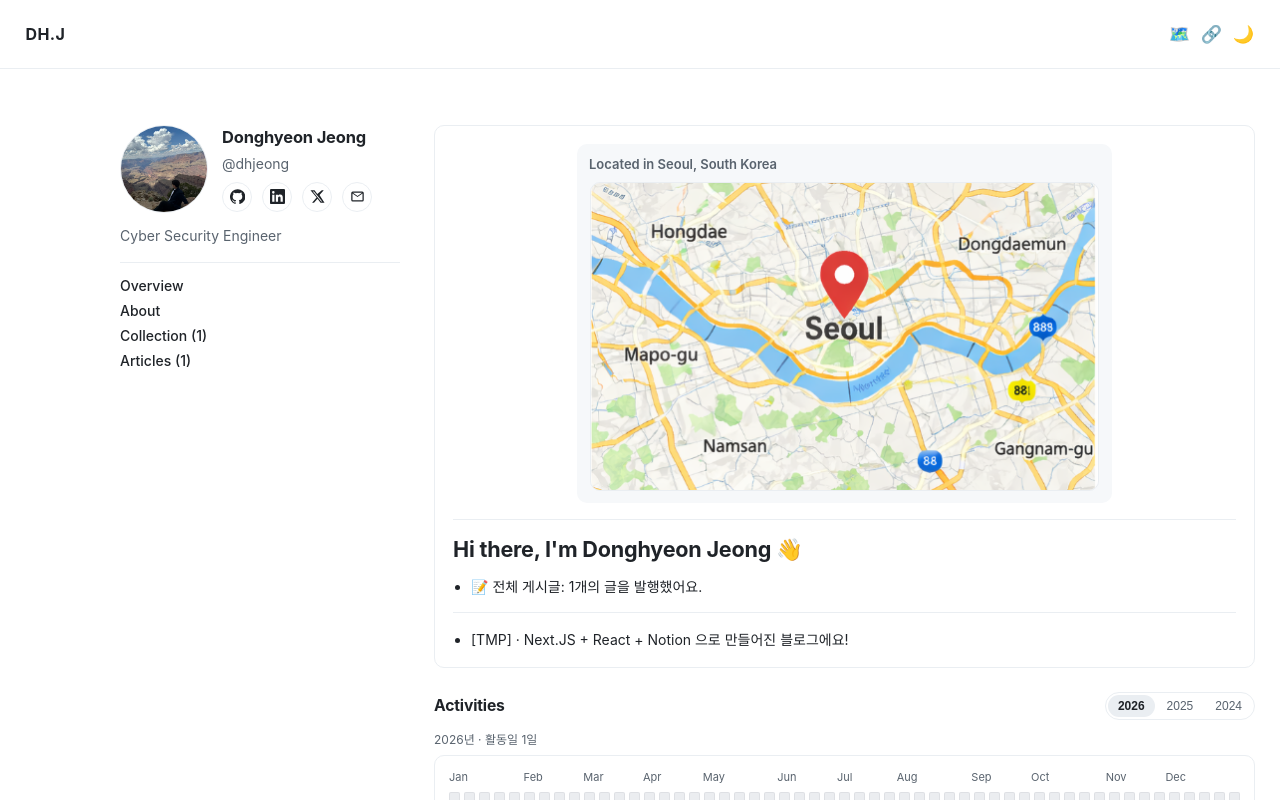
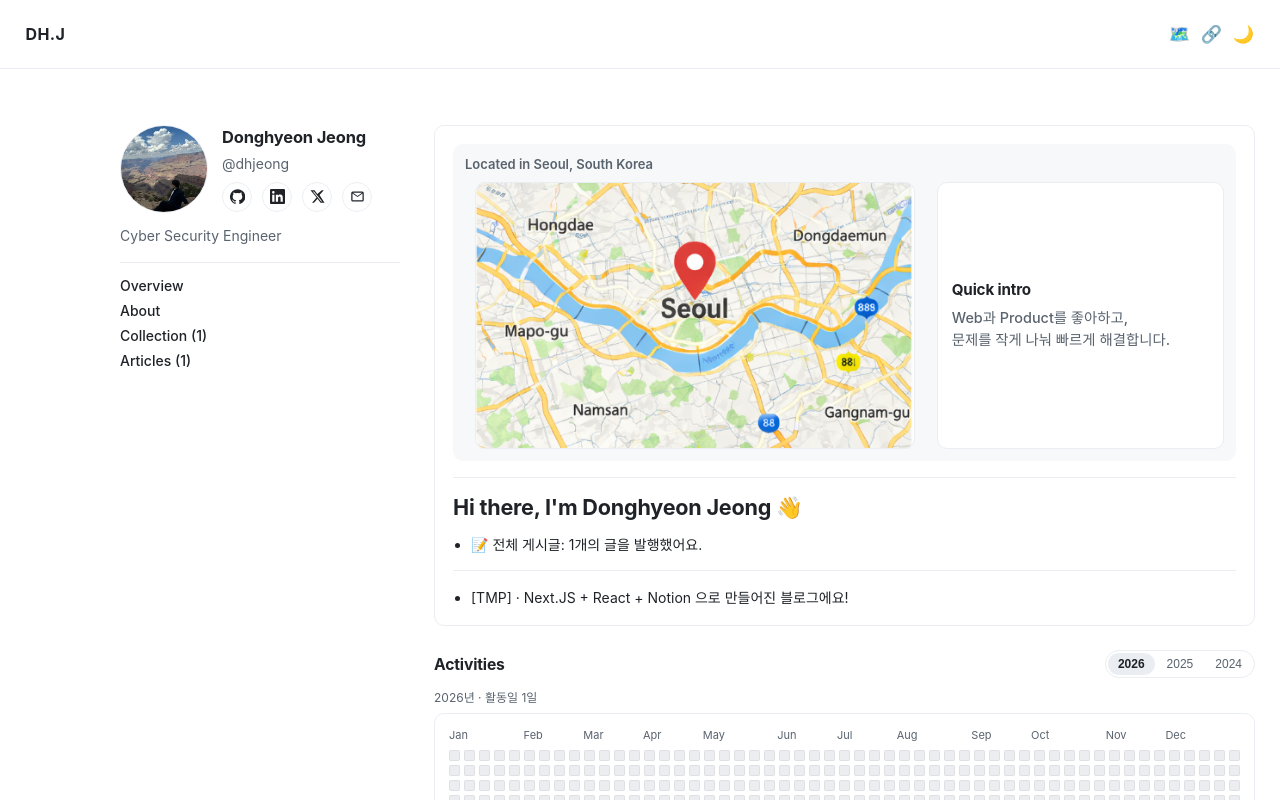
Before and after one commit to dhje0ng/blog, a Next.js app: page /overview in a window 1280 px wide. Shown: the top 800 px of the page. Built offline with nearby package versions, Linux system fonts and the light colour scheme.

Commit message:
Refine overview map layout with intro note card

```diff
--- a/app/globals.css
+++ b/app/globals.css
@@ -725,6 +725,13 @@ a {
   justify-content: center;
 }
 
+.overview-map-layout {
+  display: grid;
+  grid-template-columns: minmax(0, 1.6fr) minmax(220px, 1fr);
+  gap: 12px;
+  align-items: stretch;
+}
+
 .overview-map-frame-shell {
   width: 100%;
   border-radius: 10px;
@@ -749,11 +756,42 @@ a {
   font-weight: 600;
 }
 
+.overview-map-note {
+  border: 1px solid var(--line-subtle);
+  border-radius: 10px;
+  background: var(--bg);
+  padding: 14px;
+  display: flex;
+  flex-direction: column;
+  justify-content: center;
+  gap: 8px;
+}
+
+.overview-map-note h3 {
+  margin: 0;
+  font-size: 0.95rem;
+  letter-spacing: -0.01em;
+}
+
+.overview-map-note p {
+  margin: 0;
+  font-size: 0.9rem;
+  line-height: 1.5;
+  color: var(--muted);
+  font-weight: 500;
+}
+
 .overview-map-frame {
   width: 100%;
   height: auto;
   border: 0;
   display: block;
+}
+
+@media (max-width: 860px) {
+  .overview-map-layout {
+    grid-template-columns: 1fr;
+  }
 }
 
 .overview-readme-divider {
--- a/app/overview/OverviewMap.tsx
+++ b/app/overview/OverviewMap.tsx
@@ -52,7 +52,7 @@ export function OverviewMap() {
     <div
       className="overview-map-frame-shell"
       style={{
-        width: `min(100%, ${selectedMap.width}px)`
+        width: `min(100%, 440px)`
       }}
     >
       <Image
--- a/app/overview/page.tsx
+++ b/app/overview/page.tsx
@@ -178,8 +178,18 @@ export default async function OverviewPage() {
             <article className="overview-readme" aria-label="profile introduction">
               <div className="overview-map-banner">
                 <p>Located in Seoul, South Korea</p>
-                <div className="overview-map-wrap">
-                  <OverviewMap />
+                <div className="overview-map-layout">
+                  <div className="overview-map-wrap">
+                    <OverviewMap />
+                  </div>
+                  <aside className="overview-map-note" aria-label="overview introduction">
+                    <h3>Quick intro</h3>
+                    <p>
+                      Web과 Product를 좋아하고,
+                      <br />
+                      문제를 작게 나눠 빠르게 해결합니다.
+                    </p>
+                  </aside>
                 </div>
               </div>
               <div className="overview-readme-divider" aria-hidden="true" />
```
